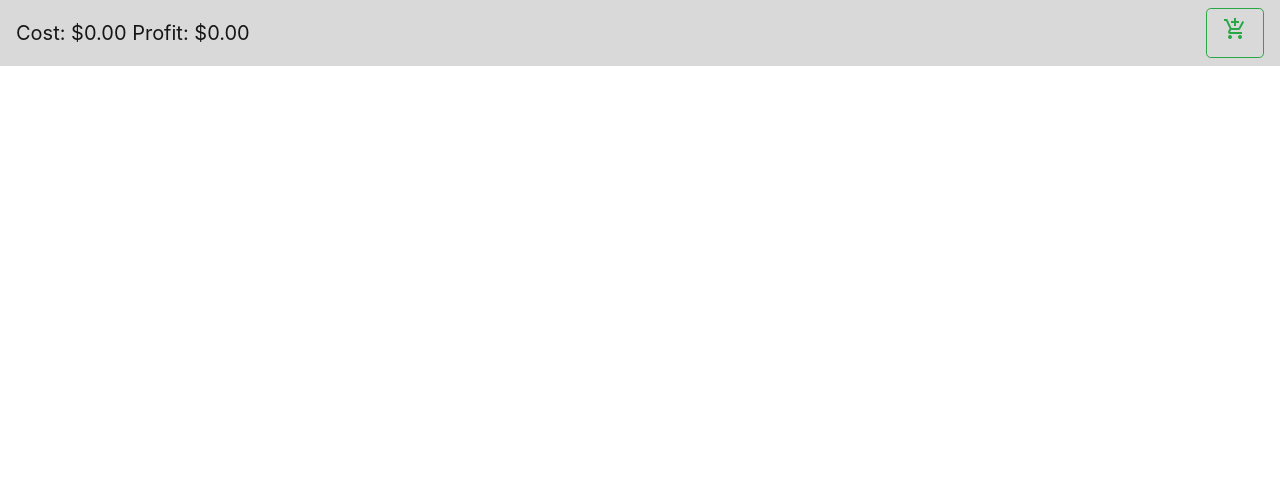
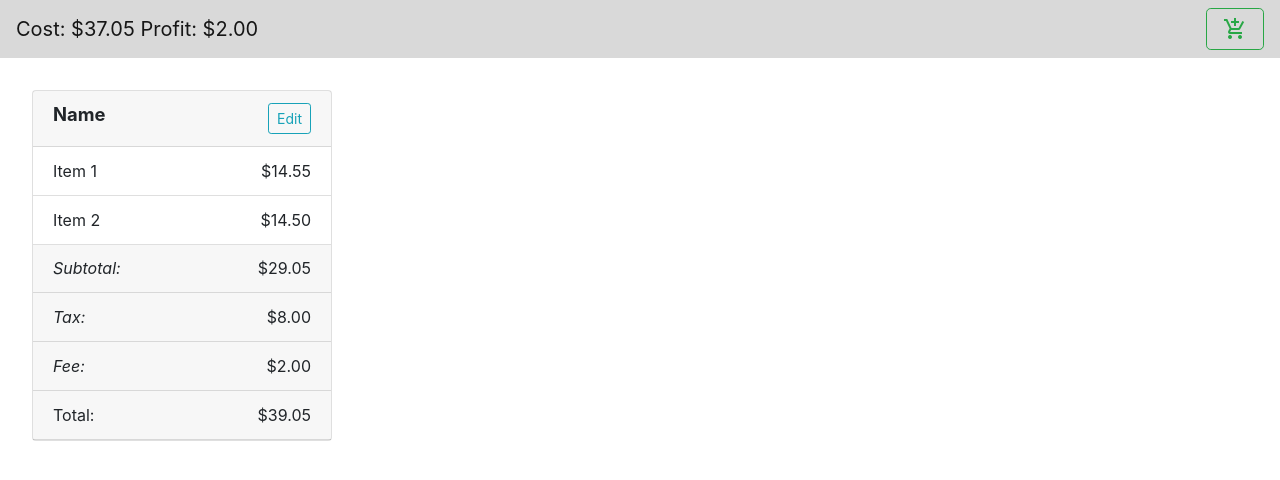
Before and after one commit to bburke1/feetax, a plain HTML site: page index.html in a window 1280 px wide. Drawn offline with nearby package versions, Linux system fonts and the light colour scheme.

Commit message:
Update index.html

```diff
--- a/index.html
+++ b/index.html
@@ -5,6 +5,8 @@
 <script src="https://cdnjs.cloudflare.com/ajax/libs/twitter-bootstrap/4.0.0/js/bootstrap.min.js"></script>
 <link href="https://cdnjs.cloudflare.com/ajax/libs/twitter-bootstrap/4.0.0/css/bootstrap.css" rel="stylesheet">
 <link href="https://fonts.googleapis.com/icon?family=Material+Icons" rel="stylesheet">
+ <link href="index.css" rel="stylesheet">
+ <script src="index.js"></script>
  </head>
 <body>
 <div class="container-flex">
```
